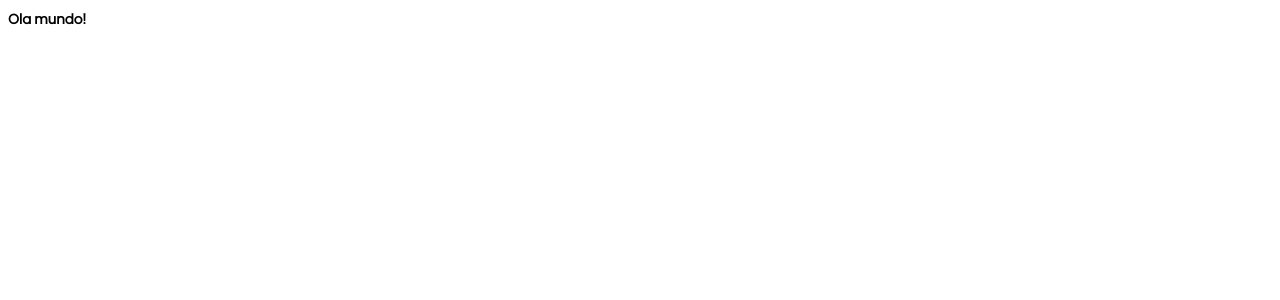
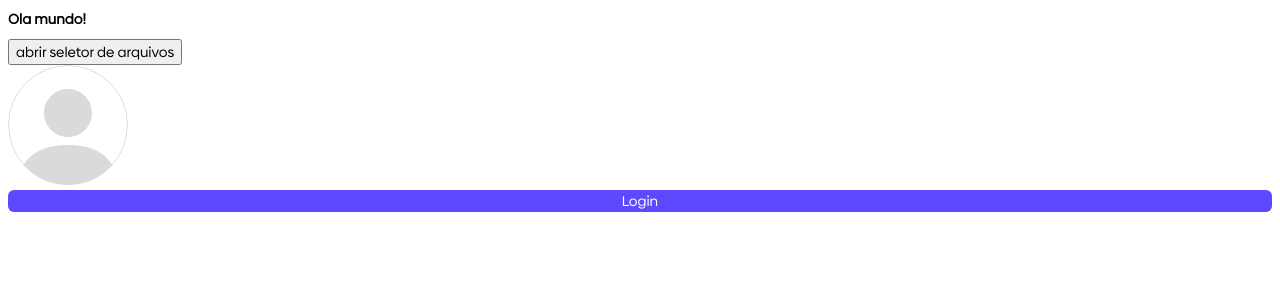
Before and after one commit to felipe-st/devagram-react, a Next.js app: page / in a window 1280 px wide. Shown: the top 300 px of the page. Built offline with nearby package versions, Linux system fonts and the light colour scheme.

Commit message:
componentes de botao, avatar, upload de imagem

```diff
--- /dev/null
+++ b/componentes/avatar/index.js
@@ -0,0 +1,19 @@
+import avatarImg from '../../public/imagens/avatar.svg'
+
+export default function Avatar({ src }) {
+    const getAvatar = () => {
+        if(src && src !== 'undefined'){
+            return src;
+        }
+
+        return avatarImg.src;
+
+    }
+    return (
+        <img
+            src={getAvatar()}
+            alt='Avatar'
+            className='avatar'
+        />
+    );
+}
--- /dev/null
+++ b/componentes/botao/botao.scss
@@ -0,0 +1,37 @@
+@mixin botaoPrimario {
+    background-color: $corPrimaria;
+        color: $branco;
+}
+
+@mixin botaoInvertido {
+    background-color: $branco;
+    color: $corPrimaria;
+    border: 1px solid $corPrimaria;
+}
+
+.btn {
+    width: 100%;
+    border: none;
+    border-radius: 6px;
+    cursor: pointer;
+
+    &.primaria{
+        @include botaoPrimario;
+
+        &:hover{
+            @include botaoInvertido;
+        }
+    }
+
+    &.invertido {
+        @include botaoInvertido;
+
+        &:hover{
+            @include botaoPrimario;
+        }
+    }
+
+    &:disabled{
+        opacity: 0.5;
+    }
+}
--- /dev/null
+++ b/componentes/botao/index.js
@@ -0,0 +1,18 @@
+export default function Botao({
+    tipo = 'button',
+    texto,
+    cor = 'primaria',
+    desabilitado = false,
+    manipularClique
+}) {
+    return (
+        <button
+            type={tipo}
+            className={`btn ${cor}`}
+            disabled={desabilitado}
+            onClick={manipularClique}
+        >
+            {texto}
+        </button>
+    );
+}
--- /dev/null
+++ b/componentes/uploadImagem/index.js
@@ -0,0 +1,60 @@
+import { useEffect, useRef } from "react";
+
+export function UploadImagem({
+    className = '',
+    setImagem,
+    imagemPreview,
+    imagemPreviewClassName = '',
+    aoSetarAReferencia
+}) {
+    const referenciaInput = useRef(null);
+
+    useEffect(() => {
+        if (!aoSetarAReferencia) {
+            return;
+        }
+
+        aoSetarAReferencia(referenciaInput?.current);
+    }, [referenciaInput?.current]);
+
+    const abrirSeletorArquivos = () => {
+        referenciaInput?.current?.click();
+    }
+
+    const aoAlterarImagem = () => {
+        if(!referenciaInput?.current?.files?.length) {
+            return;
+        }
+
+        const arquivo = referenciaInput?.current?.files[0];
+        const fileReader = new FileReader();
+        fileReader.readAsDataURL(arquivo);
+        fileReader.onloadend = () => {
+            setImagem({
+                preview: fileReader.result,
+                arquivo
+            })
+        }
+    }
+
+    return (
+        <div className={`uploadImagemContainer ${className}`} onClick={abrirSeletorArquivos}>
+            {imagemPreview &&  (
+                <div className="imagemPreviewContainer">
+                    <img
+                        src={imagemPreview}
+                        alt='imagem preview'
+                        className={imagemPreviewClassName}
+                    />
+                </div>
+            )}
+            <input
+                type='file'
+                className='oculto'
+                accept='image/*'
+                ref={referenciaInput}
+                onChange={aoAlterarImagem}
+            />
+        </div>
+    );
+}
--- a/pages/index.js
+++ b/pages/index.js
@@ -1,8 +1,29 @@
 import Head from 'next/head'
 import Image from 'next/image'
+import { useRef, useState } from 'react'
+import Avatar from '../componentes/avatar'
+import Botao from '../componentes/botao'
+import { UploadImagem } from '../componentes/uploadImagem'
 
 export default function Home() {
+  const [imagem, setImagem] = useState(null);
+  const referenciaInput = useRef(null);
+
+  console.log(imagem);
+
   return (
-   <h1>Ola mundo!</h1>
+    <>
+      <h1>Ola mundo!</h1>
+      <button onClick={() => referenciaInput?.current?.click()}>abrir seletor de arquivos</button>
+      <UploadImagem
+        setImagem={setImagem}
+        imagemPreview={imagem?.preview}
+        aoSetarAReferencia={(ref) => referenciaInput.current = ref}
+      />
+      <div>
+        <Avatar />
+        <Botao texto={'Login'} cor='primaria' desabilitado={false} manipularClique={() => console.log('botao clicado')} />
+      </div>
+    </>
   )
 }
--- a/styles/globals.scss
+++ b/styles/globals.scss
@@ -5,4 +5,14 @@
   font-size: 14px;
 }
 
+.avatar {
+  border-radius: 50%;
+  object-fit: cover;
+}
+
+.oculto {
+  display: none;
+}
+
 @import '../public/fonts/fonts.scss';
+@import '../componentes/botao/botao.scss';
```
Also changed, not shown: utils/validadores.js (added, +23 -0 lines), public/imagens/avatar.svg (added).
